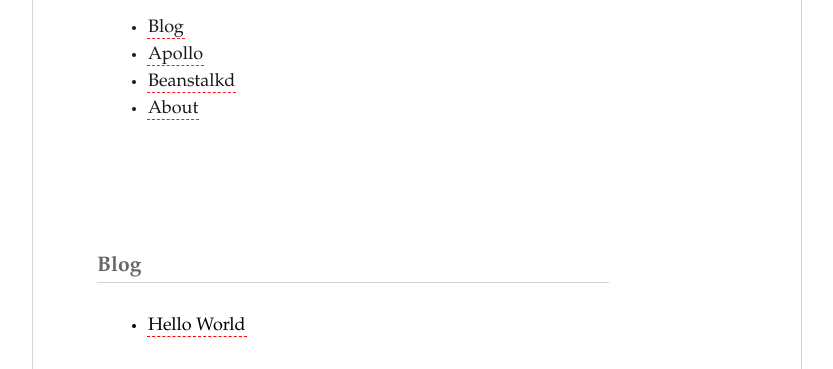
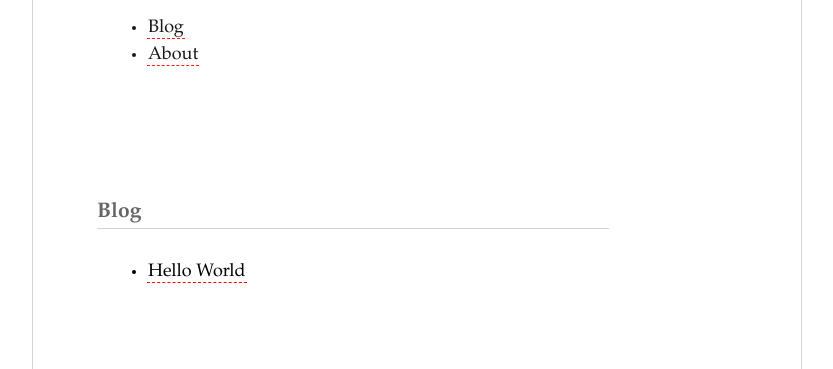
Before and after one commit to shangc1016/shangc1016.github.io, a plain HTML site: page archives/2022/05/index.html in a window 1280 px wide. Shown: the part 121-490 px from the top of the page, without its empty margins (224-1057 px from the left). Drawn offline with Linux system fonts and the light colour scheme; files whose address does not match are found by name.

Commit message:
Site updated: 2022-05-04 11:25:28

```diff
--- a/archives/2022/05/index.html
+++ b/archives/2022/05/index.html
@@ -55,14 +55,6 @@
                     </li>
 
                     <li >
-                        <a href="/apollo"> Apollo</a>
-                    </li>
-
-                    <li >
-                        <a href="/beanstalkd"> Beanstalkd</a>
-                    </li>
-
-                    <li >
                         <a href="/about"> About</a>
                     </li>
 
```
Also changed, not shown: archives/2022/index.html (+0 -8 lines), archives/index.html (+0 -8 lines), index.html (+0 -8 lines).
